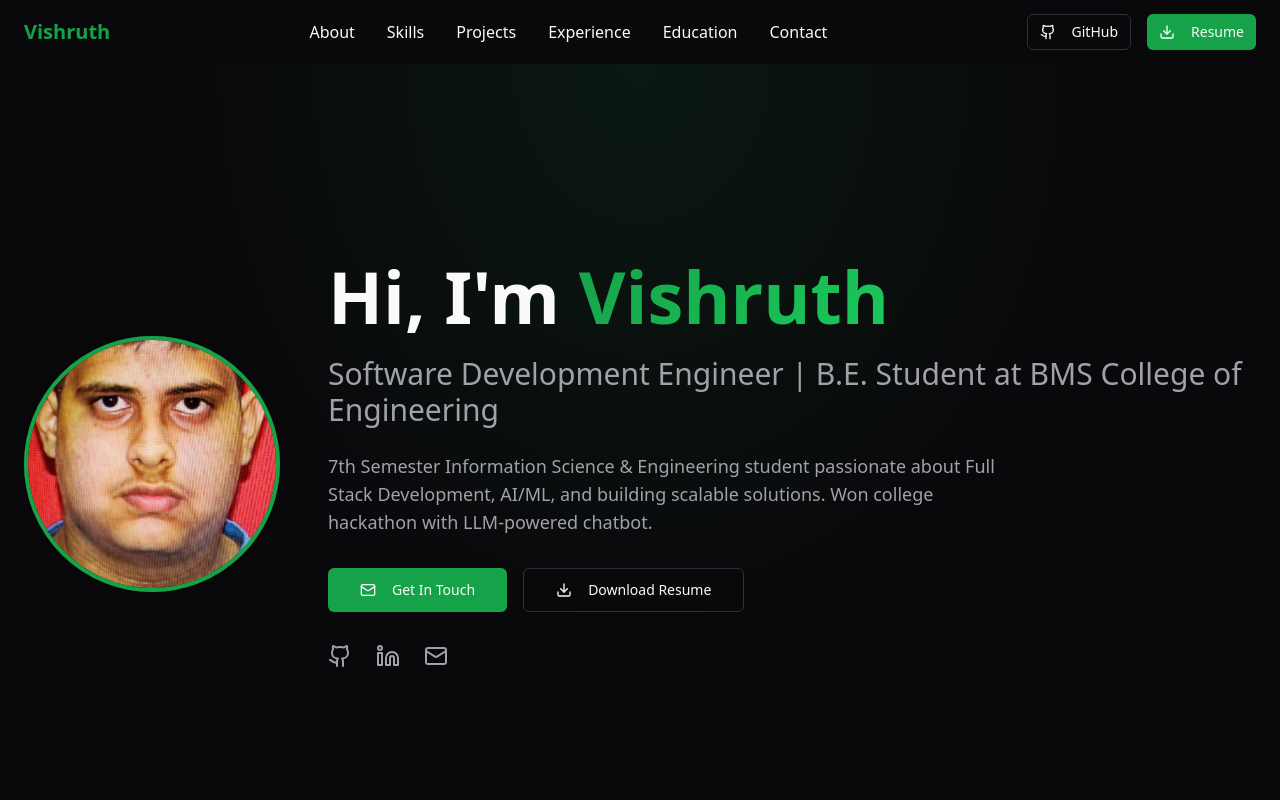
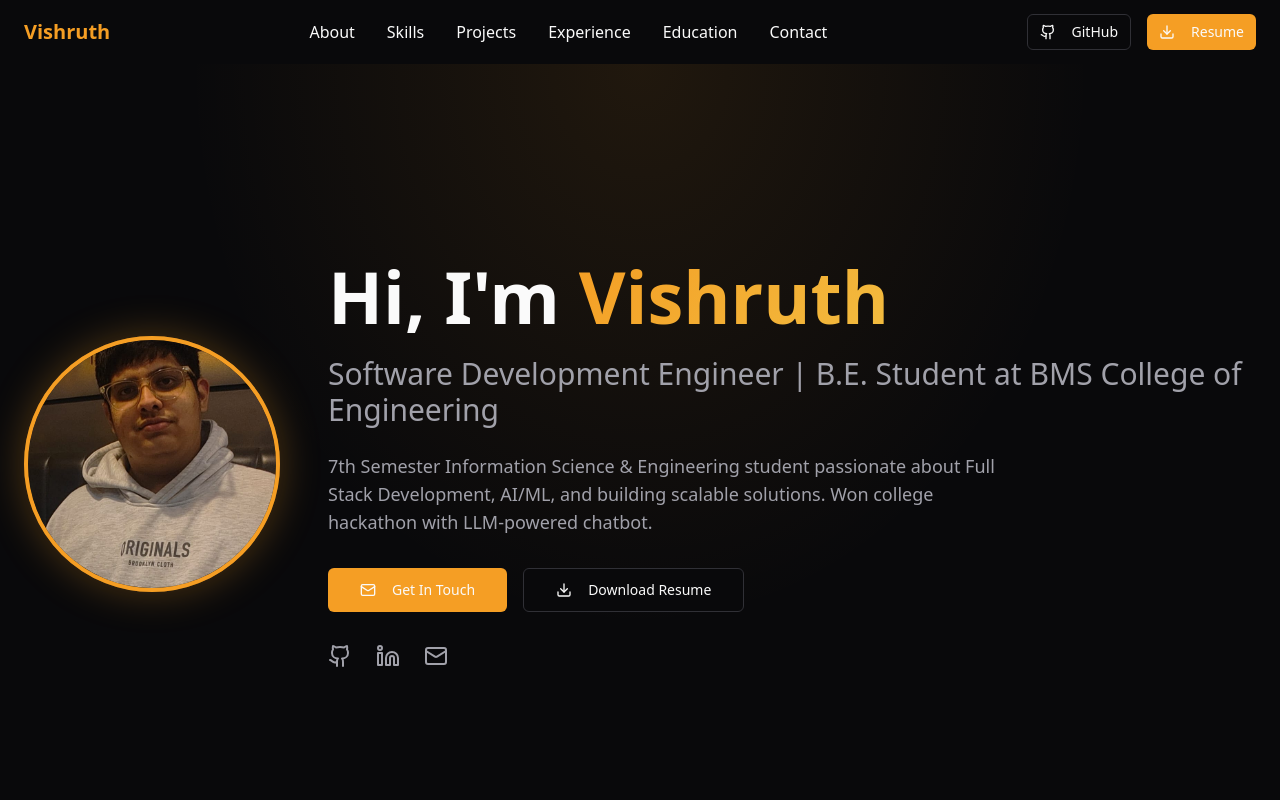
Before and after one commit to VISHRUTH19112003/vishruths-digital-canvas, a React (Vite) app: page / in a window 1280 px wide. Shown: the top 800 px of the page. Built offline with nearby package versions, Linux system fonts and the light colour scheme.

Commit message:
Update profile picture and theme

```diff
--- a/src/components/Hero.tsx
+++ b/src/components/Hero.tsx
@@ -1,7 +1,6 @@
 import { Button } from "@/components/ui/button";
 import { Github, Linkedin, Mail, Download } from "lucide-react";
-import profileImageWebP from "/lovable-uploads/vishruth-profile-optimized.webp";
-import profileImageFallback from "/lovable-uploads/33057765-5168-4c87-acc4-838e79fbb7b4.png";
+import profileImage from "/lovable-uploads/a312acfd-46f9-4c6e-a0a0-6a7c2eca7474.png";
 
 const Hero = () => {
   return (
@@ -11,18 +10,15 @@ const Hero = () => {
           {/* Profile Image */}
           <div className="flex-shrink-0">
             <div className="relative">
-              <picture>
-                <source srcSet={profileImageWebP} type="image/webp" />
               <img
-                  src={profileImageFallback}
+                src={profileImage}
                 alt="Vishruth - Software Developer"
-                  className="w-64 h-64 rounded-full border-4 border-github-green shadow-github object-cover"
+                className="w-64 h-64 rounded-full border-4 border-accent-warm shadow-glow object-cover"
                 width="256"
                 height="256"
                 loading="eager"
               />
-              </picture>
-              <div className="absolute inset-0 rounded-full border-4 border-github-green animate-pulse opacity-20"></div>
+              <div className="absolute inset-0 rounded-full border-4 border-accent-warm animate-pulse opacity-20"></div>
             </div>
           </div>
 
@@ -110,7 +106,7 @@ const Hero = () => {
                 href="https://github.com/VISHRUTH19112003"
                 target="_blank"
                 rel="noopener noreferrer"
-                className="text-muted-foreground hover:text-github-green transition-smooth"
+                className="text-muted-foreground hover:text-accent-warm transition-smooth"
               >
                 <Github className="w-6 h-6" />
               </a>
@@ -119,14 +115,14 @@ const Hero = () => {
                 href="https://www.linkedin.com/in/vishruth-h-v-86891b341/"
                 target="_blank"
                 rel="noopener noreferrer"
-                className="text-muted-foreground hover:text-github-green transition-smooth"
+                className="text-muted-foreground hover:text-accent-warm transition-smooth"
               >
                 <Linkedin className="w-6 h-6" />
               </a>
 
               <a
                 href="mailto:vishruthhv@outlook.com"
-                className="text-muted-foreground hover:text-github-green transition-smooth"
+                className="text-muted-foreground hover:text-accent-warm transition-smooth"
               >
                 <Mail className="w-6 h-6" />
               </a>
--- a/src/index.css
+++ b/src/index.css
@@ -16,7 +16,7 @@
     --popover: 240 10% 3.9%;
     --popover-foreground: 0 0% 98%;
 
-    --primary: 142 76% 36%;
+    --primary: 35 91% 55%;
     --primary-foreground: 0 0% 98%;
 
     --secondary: 240 3.7% 15.9%;
@@ -33,23 +33,26 @@
 
     --border: 240 3.7% 15.9%;
     --input: 240 3.7% 15.9%;
-    --ring: 142 76% 36%;
+    --ring: 35 91% 55%;
 
     --radius: 0.5rem;
 
-    /* Custom GitHub-style tokens */
-    --github-green: 142 76% 36%;
-    --github-green-muted: 142 76% 36% / 0.1;
+    /* Custom warm amber theme tokens */
+    --github-green: 35 91% 55%;
+    --github-green-muted: 35 91% 55% / 0.1;
     --github-surface: 240 6% 10%;
     --github-border: 240 6% 20%;
+    --accent-warm: 35 91% 55%;
+    --accent-warm-muted: 35 91% 55% / 0.1;
 
     /* Gradients */
-    --gradient-primary: linear-gradient(135deg, hsl(142 76% 36%), hsl(142 76% 45%));
-    --gradient-hero: radial-gradient(ellipse at top, hsl(142 76% 36% / 0.1), transparent 50%);
+    --gradient-primary: linear-gradient(135deg, hsl(35 91% 55%), hsl(42 87% 60%));
+    --gradient-hero: radial-gradient(ellipse at top, hsl(35 91% 55% / 0.1), transparent 50%);
 
     /* Shadows */
     --shadow-github: 0 8px 24px hsl(240 10% 3.9% / 0.12);
     --shadow-card: 0 1px 3px hsl(240 10% 3.9% / 0.12), 0 1px 2px hsl(240 10% 3.9% / 0.24);
+    --shadow-glow: 0 0 40px hsl(35 91% 55% / 0.3);
 
     /* Animations */
     --transition-smooth: all 0.2s cubic-bezier(0.4, 0, 0.2, 1);
@@ -139,7 +142,7 @@
   }
 
   ::-webkit-scrollbar-thumb:hover {
-    @apply bg-github-green;
+    @apply bg-accent-warm;
   }
 }
 
--- a/tailwind.config.ts
+++ b/tailwind.config.ts
@@ -52,11 +52,13 @@ export default {
 					DEFAULT: 'hsl(var(--card))',
 					foreground: 'hsl(var(--card-foreground))'
 				},
-				// GitHub-style custom colors
+				// Warm amber theme colors
 				'github-green': 'hsl(var(--github-green))',
 				'github-green-muted': 'hsl(var(--github-green-muted))',
 				'github-surface': 'hsl(var(--github-surface))',
 				'github-border': 'hsl(var(--github-border))',
+				'accent-warm': 'hsl(var(--accent-warm))',
+				'accent-warm-muted': 'hsl(var(--accent-warm-muted))',
 				sidebar: {
 					DEFAULT: 'hsl(var(--sidebar-background))',
 					foreground: 'hsl(var(--sidebar-foreground))',
@@ -80,6 +82,7 @@ export default {
 			boxShadow: {
 				'github': 'var(--shadow-github)',
 				'card': 'var(--shadow-card)',
+				'glow': 'var(--shadow-glow)',
 			},
 			transition: {
 				'smooth': 'var(--transition-smooth)',
```
Also changed, not shown: public/lovable-uploads/a312acfd-46f9-4c6e-a0a0-6a7c2eca7474.png (added). Lines whose indentation alone changed are shown as unchanged.
